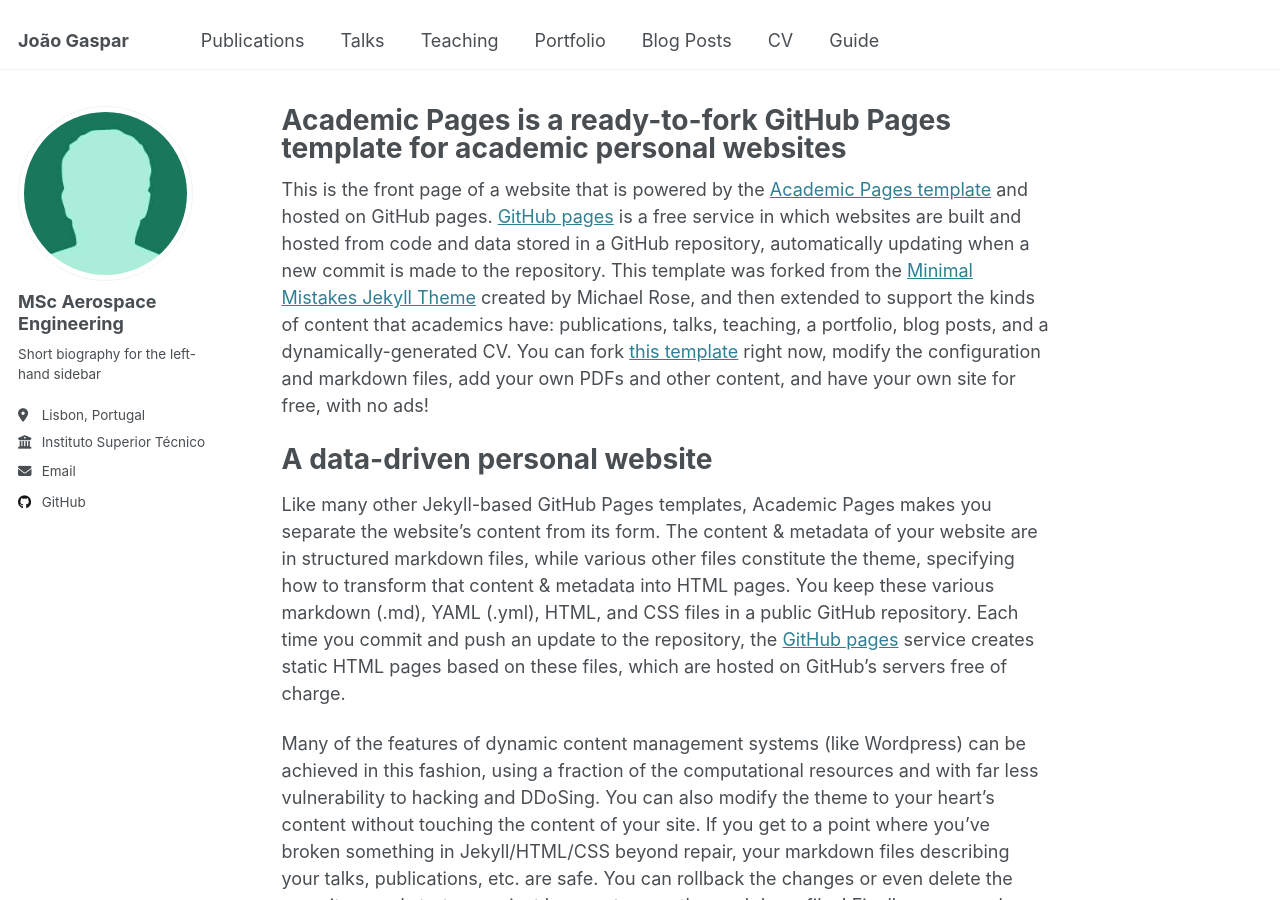
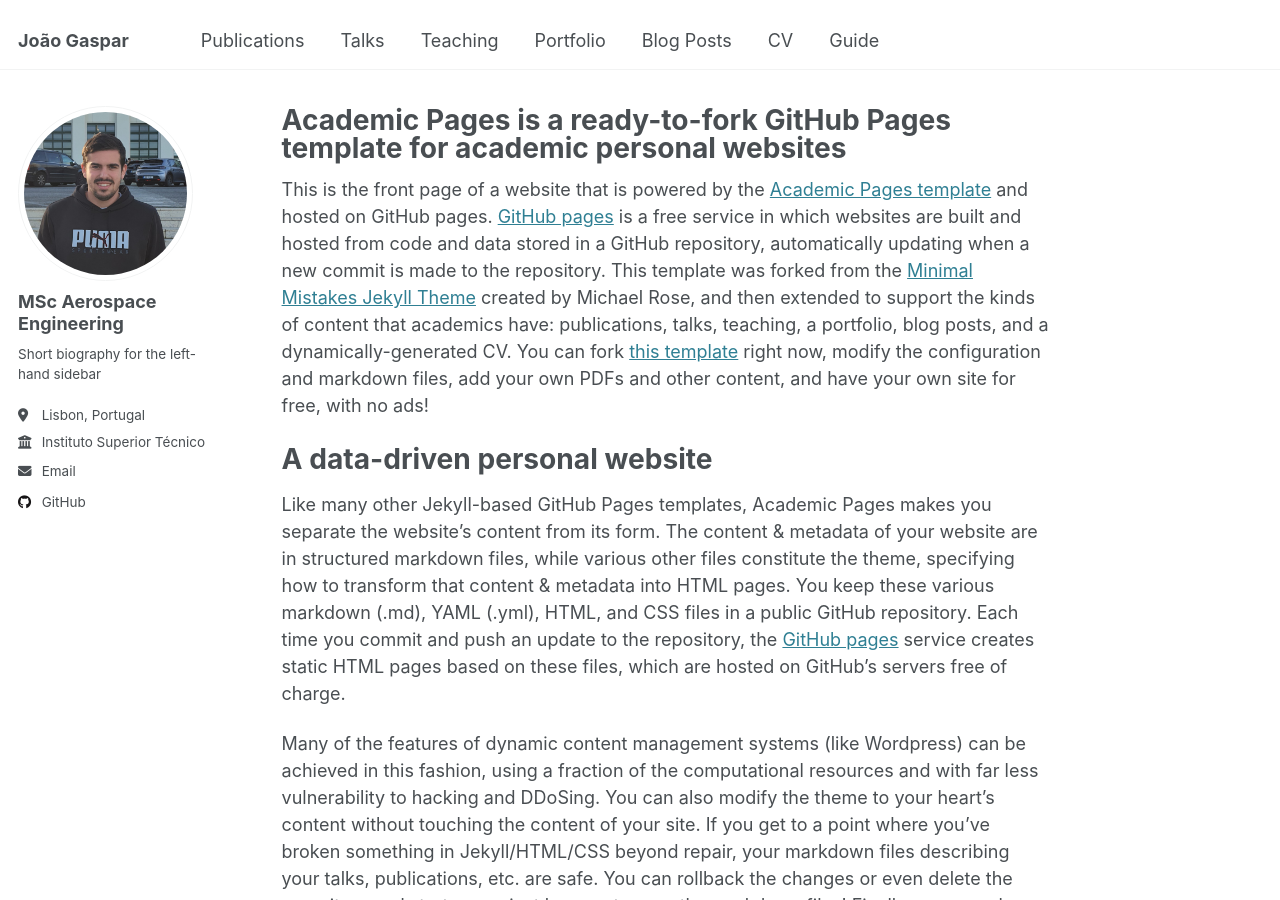
Before and after one commit to joaogaspar00/joaogaspar00.github.io, a Jekyll site: the page built from _pages/about.md, in a window 1280 px wide and 900 px high. Built offline with Jekyll 4.4.1, drawn with Linux system fonts in a browser that asks for light colours.

Commit message:
profile photo add

```diff
--- a/_config.yml
+++ b/_config.yml
@@ -22,7 +22,7 @@ repository               : "academicpages/academicpages.github.io"
 #               Additional customization can be done by editing /_includes/author-profile.html
 author:
   # Biographic information
-  avatar           : "bio-photo-2.jpg"
+  avatar           : "foto_minha.jpg"
   name             : "MSc Aerospace Engineering"
   pronouns         : # example: "she/her"
   bio              : "Short biography for the left-hand sidebar"
```
Also changed, not shown: images/foto_minha.jpg (added).
